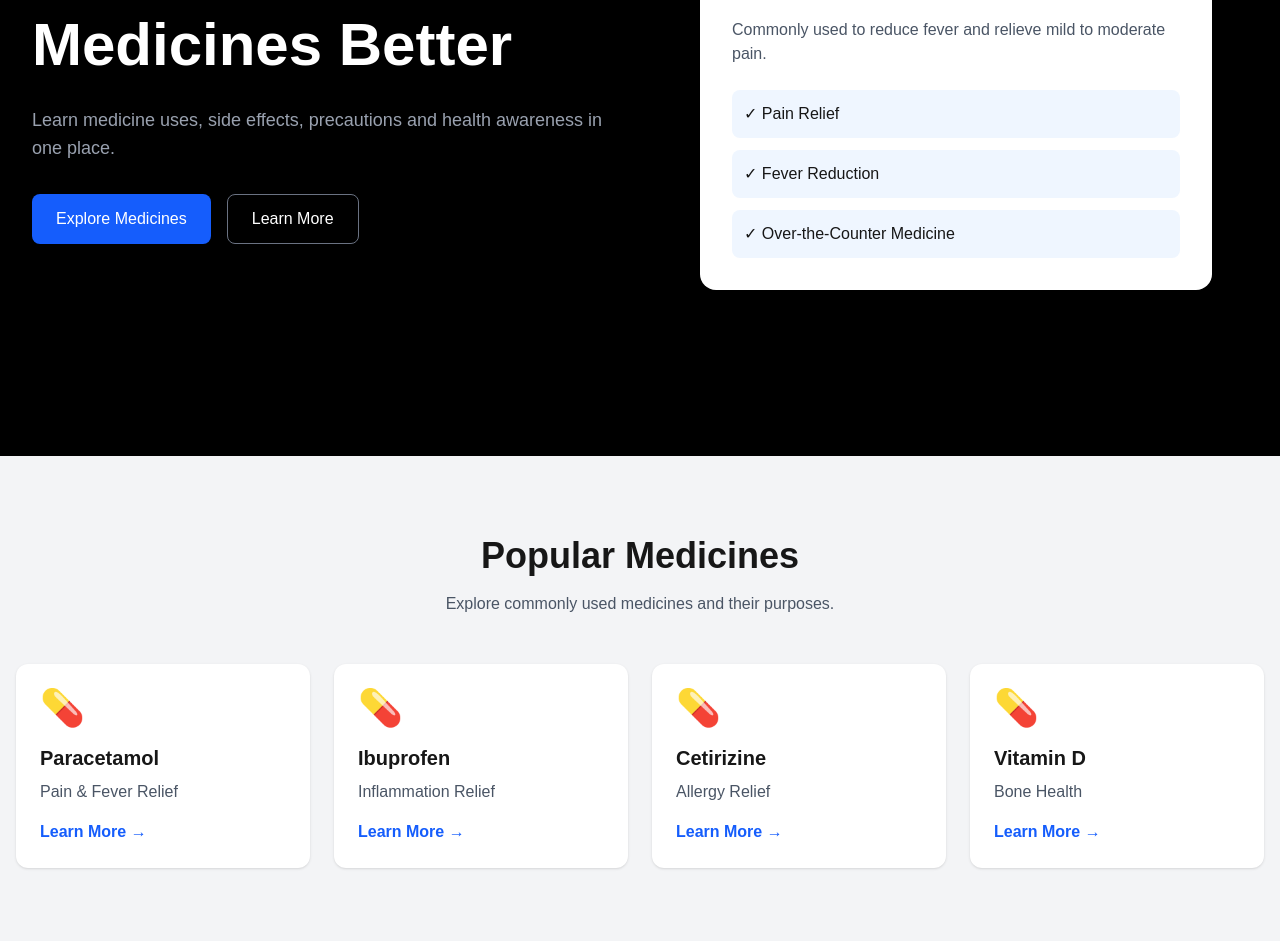
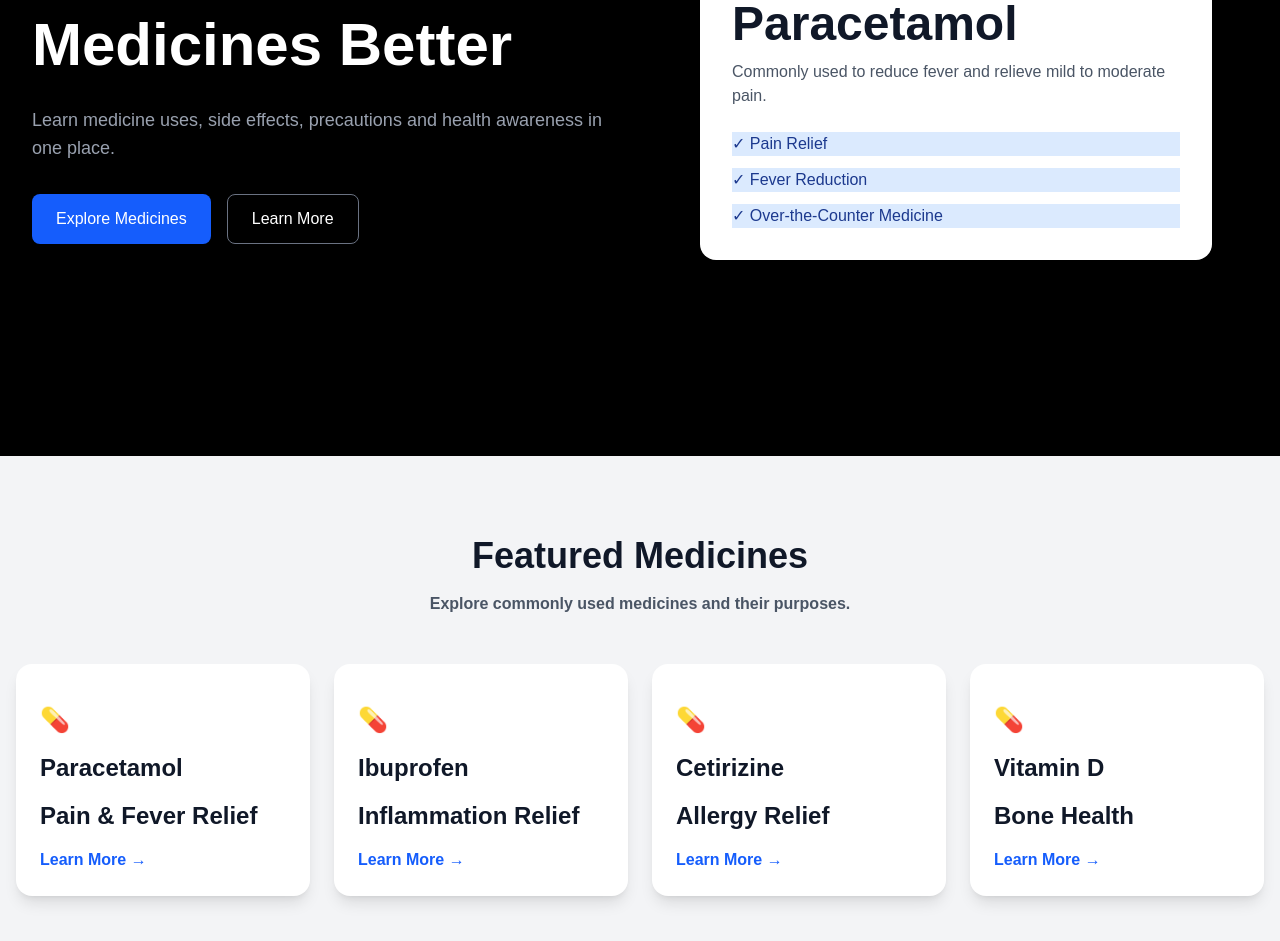
Before and after one commit to Shruthii7/mediwise-sdg3, a Next.js app: page / in a window 1280 px wide. Shown: the part 345-1286 px from the top of the page. Built offline with nearby package versions, Linux system fonts and the light colour scheme.

Commit message:
Improve homepage styling

```diff
--- a/components/FeaturedMedicines.tsx
+++ b/components/FeaturedMedicines.tsx
@@ -22,11 +22,11 @@ export default function FeaturedMedicines() {
     <section className="py-20 bg-gray-100">
       <div className="max-w-7xl mx-auto px-4">
 
-        <h2 className="text-4xl font-bold text-center">
-          Popular Medicines
+        <h2 className="text-4xl font-bold text-center text-gray-900">
+          Featured Medicines
         </h2>
 
-        <p className="text-center text-gray-600 mt-4">
+        <p className="text-center font-bold text-gray-600 mt-4">
           Explore commonly used medicines and their purposes.
         </p>
 
@@ -35,17 +35,17 @@ export default function FeaturedMedicines() {
           {medicines.map((medicine) => (
             <div
               key={medicine.name}
-              className="bg-white rounded-xl shadow p-6"
+              className="bg-white rounded-2xl shadow-lg p-6 hover:-translate-y-2 hover:shadow-xl transition-all duration-300"
             >
-              <div className="text-4xl">
+              <div className="text-2xl font-bold mt-4 text-gray-900">
                 💊
               </div>
 
-              <h3 className="text-xl font-bold mt-4">
+              <h3 className="text-2xl font-bold mt-4 text-gray-900">
                 {medicine.name}
               </h3>
 
-              <p className="text-gray-600 mt-2">
+              <p className="text-2xl font-bold mt-4 text-gray-900">
                 {medicine.use}
               </p>
 
--- a/components/Hero.tsx
+++ b/components/Hero.tsx
@@ -44,9 +44,9 @@ export default function Hero() {
 
               <div className="mt-6">
 
-                <h2 className="text-3xl font-bold">
-                  Paracetamol
-                </h2>
+                <h3 className="text-5xl font-bold text-gray-900">
+  Paracetamol
+</h3>
 
                 <p className="mt-3 text-gray-600">
                   Commonly used to reduce fever and relieve mild to moderate pain.
@@ -54,15 +54,15 @@ export default function Hero() {
 
                 <div className="mt-6 space-y-3">
 
-                  <div className="bg-blue-50 p-3 rounded-lg">
+                  <div className="bg-blue-100 text-blue-900">
                     ✓ Pain Relief
                   </div>
 
-                  <div className="bg-blue-50 p-3 rounded-lg">
+                  <div className="bg-blue-100 text-blue-900">
                     ✓ Fever Reduction
                   </div>
 
-                  <div className="bg-blue-50 p-3 rounded-lg">
+                  <div className="bg-blue-100 text-blue-900">
                     ✓ Over-the-Counter Medicine
                   </div>
 
```
